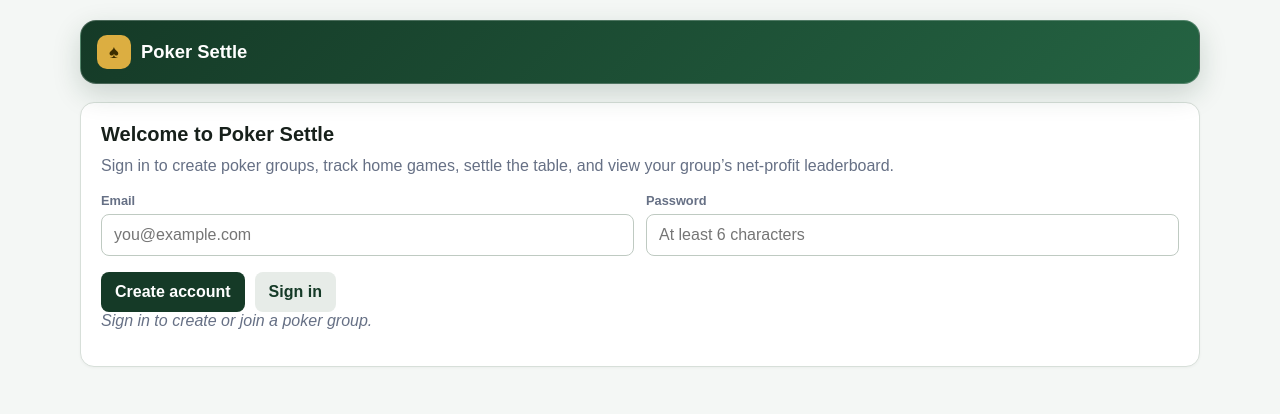
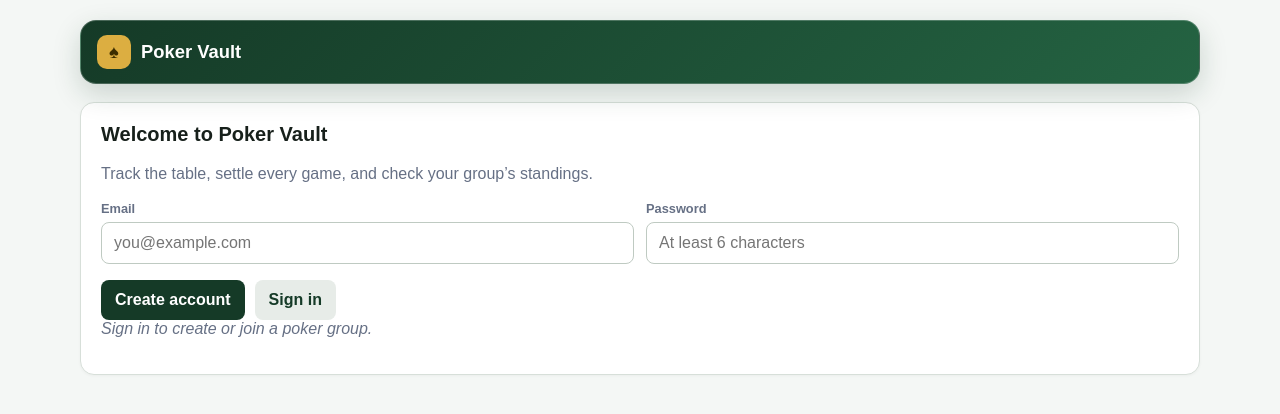
Before and after one commit to 9yzzcmg42z-ui/poker-settle, a plain HTML site: page index.html in a window 1280 px wide. Drawn offline with Linux system fonts and the light colour scheme; a script that the page names is missing.

Commit message:
Update index.html

```diff
--- a/index.html
+++ b/index.html
@@ -4,7 +4,7 @@
   <meta charset="UTF-8" />
   <meta name="viewport" content="width=device-width, initial-scale=1.0" />
   <meta name="theme-color" content="#153a27" />
-  <title>Poker Settle</title>
+  <title>Poker Vault</title>
 
   <style>
     :root {
@@ -540,7 +540,7 @@
     <section class="top-banner">
       <div class="brand">
         <span class="brand-mark">♠</span>
-        <span>Poker Settle</span>
+        <span>Poker Vault</span>
       </div>
 
       <div class="banner-actions hidden" id="signedInBanner">
@@ -561,10 +561,11 @@
     </section>
 
     <section class="card" id="authCard">
-      <h2>Welcome to Poker Settle</h2>
+      <h2>Welcome to Poker Vault</h2>
       <p class="subtitle">
-        Sign in to create poker groups, track home games, settle the table,
-        and view your group’s net-profit leaderboard.
+        <p class="subtitle">
+          Track the table, settle every game, and check your group’s standings.
+        </p>
       </p>
 
       <div class="two-columns">
@@ -633,9 +634,9 @@
 
           <div id="gameWorkspace" class="hidden">
             <div class="notice">
-              <strong>Draft behavior:</strong> Save game or calculate settlement
+              <strong>Draft:</strong> Save game or calculate settlement
               to save the game as a draft. Close game only when final; closing
-              updates group history and net-profit rankings.
+              updates group history and leaderboard.
             </div>
 
             <div class="two-columns" style="margin-top: 16px;">
```
